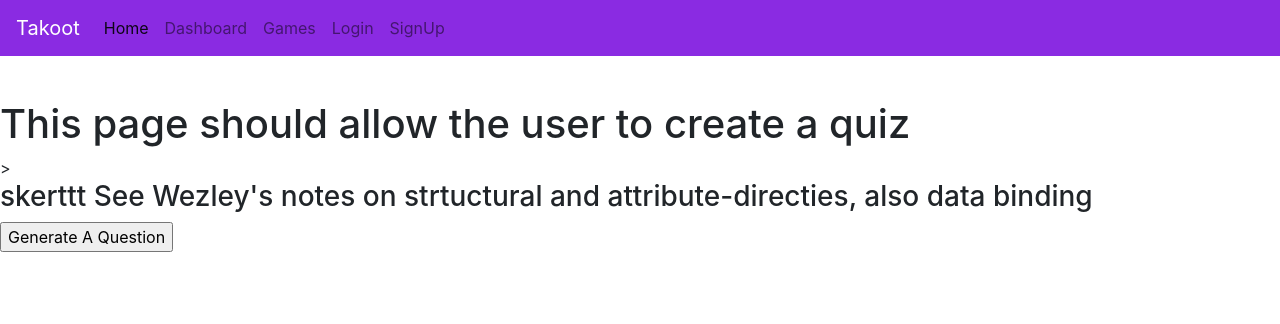
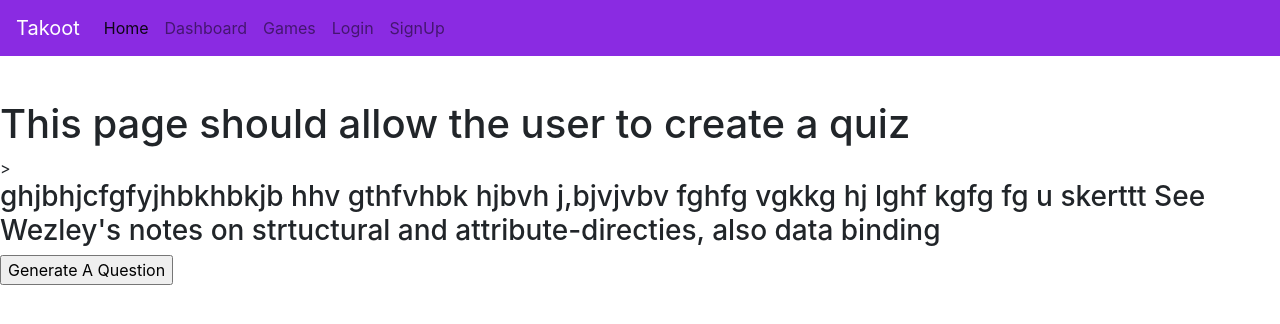
Before and after one commit to Zmaraz/Takoot-Front, an Angular app: page /questions in a window 1280 px wide. Shown: the top 324 px of the page. Built offline with nearby package versions, Linux system fonts and the light colour scheme; no server answers.

Commit message:
working on making single call to API to create a question

```diff
--- a/src/app/questions/questions.component.html
+++ b/src/app/questions/questions.component.html
@@ -6,7 +6,7 @@
 
 </h1>>
 <h3>
-
+ghjbhjcfgfyjhbkhbkjb hhv gthfvhbk hjbvh j,bjvjvbv fghfg vgkkg hj lghf  kgfg  fg u
   skerttt See Wezley's notes on strtuctural and attribute-directies, also data binding
 </h3>
 <!-- hopefully this button will generate a random question-->
--- a/src/app/questions/questions.component.ts
+++ b/src/app/questions/questions.component.ts
@@ -19,7 +19,9 @@ export class QuestionsComponent implements OnInit {
     // this.results.generateQuestion;
   }
 
-  getQuestion = this.results.generateQuestion;
+  getQuestion = this.results.generateQuestion().subscribe(results => {
+    this.question = results;
+    console.log(results);
+  });
 
-
-}
+  }
```
